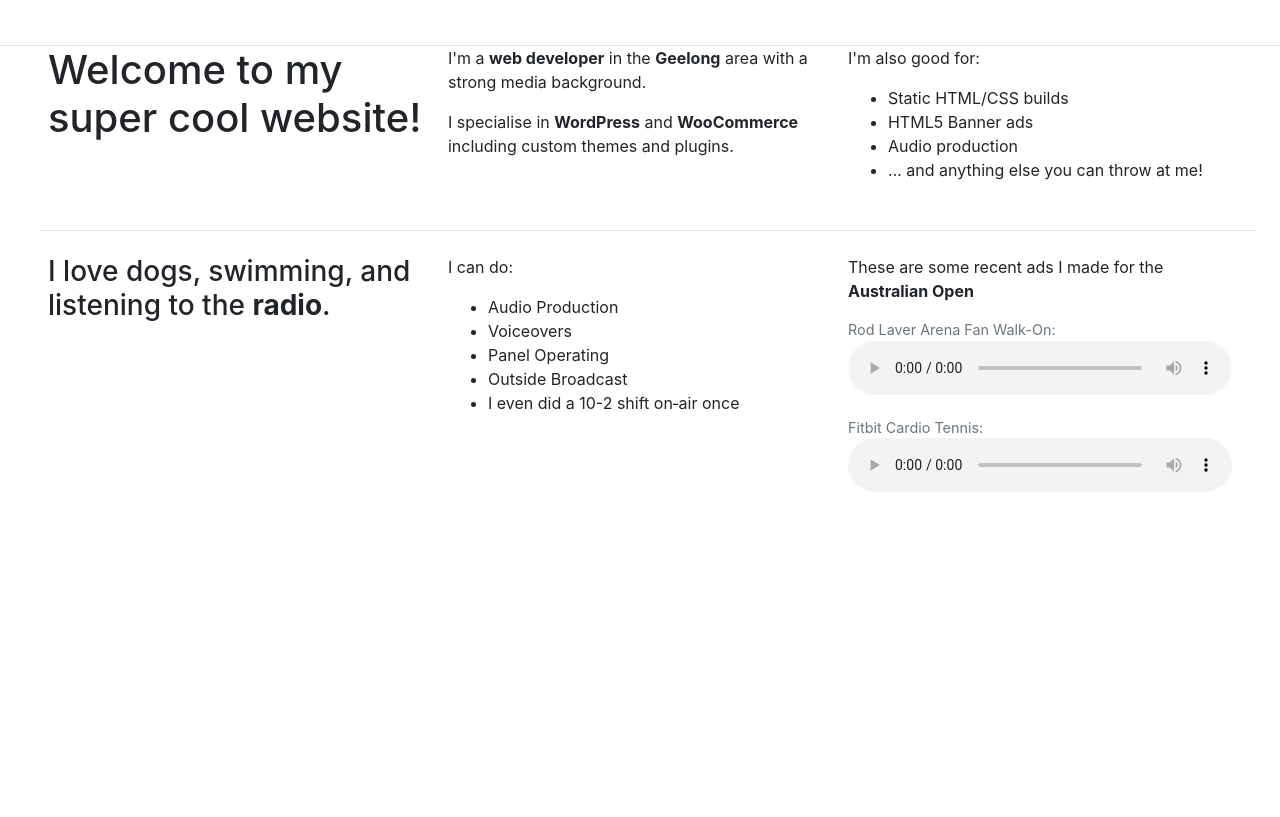
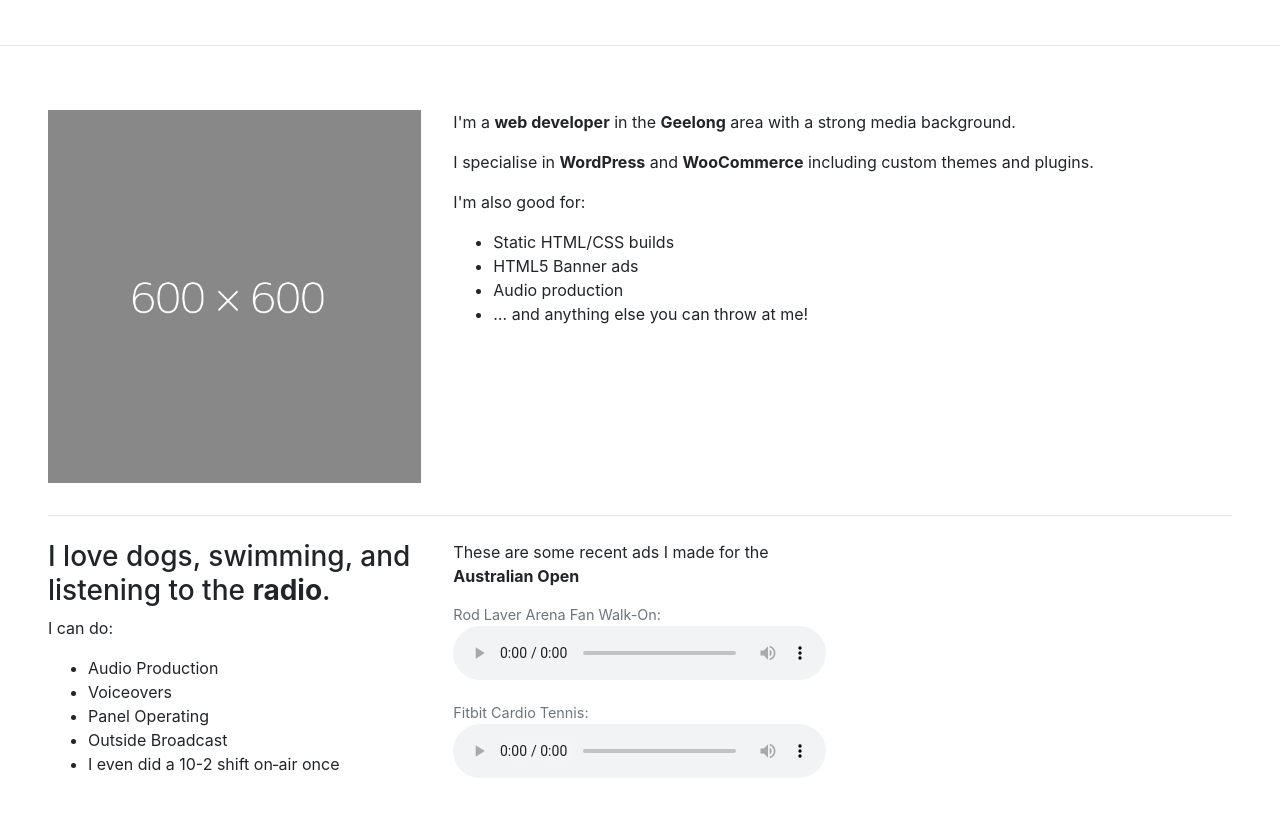
Before and after one commit to mattdinthehouse/https-mattdwyer.cool, a website: page public/index.html in a window 1280 px wide. Shown: the part 103-920 px from the top of the page. Before the commit the page ends 800 px from the top, so only its background shows below. Drawn offline with Linux system fonts and the light colour scheme; a web font is replaced by a local one.

Commit message:
Rejig the layout of the web and radio sections

```diff
--- a/public/index.html
+++ b/public/index.html
@@ -20,24 +20,20 @@
 		</nav>
 	</header>
 
-	<main id="site-content" class="site-content pt-0">
+	<main id="site-content" class="site-content mt-3">
 		<div class="row">
-			<div class="col-12 col-lg-4 pb-3">
-				<p class="h1">
-					Welcome to my super&nbsp;cool website!
-				</p>
+			<div class="col-12 col-sm-5 col-md-6 col-lg-4 pb-3">
+				<img src="/photos/placeholder.png" width="600" height="600" class="img-fluid"/>
 			</div>
 
-			<div class="col-12 col-md-6 col-lg-4">
+			<div class="col-12 col-sm-7 col-md-6 col-lg-8">
 				<p>
 					I'm a <strong>web developer</strong> in the <strong>Geelong</strong> area with a strong media&nbsp;background.
 				</p>
 				<p>
 					I specialise in <strong>WordPress</strong> and <strong>WooCommerce</strong> including custom themes and&nbsp;plugins.
 				</p>
-			</div>
 
-			<div class="col-12 col-md-6 col-lg-4 pb-3">
 				<p>
 					I'm also good for:
 				</p>
@@ -49,16 +45,16 @@
 					<li>&hellip; and anything else you can throw at&nbsp;me!</li>
 				</ul>
 			</div>
+		</div>
 
-			<hr class="col-12 mt-3 mb-4"/>
+		<hr class="mt-3 mb-4"/>
 
-			<div class="col-12 col-md-6 col-lg-4 pb-3">
+		<div class="row">
+			<div class="col-12 col-md-6 col-lg-4">
 				<p class="h3">
 					I love dogs, swimming, and listening to the&nbsp;<strong>radio</strong>.
 				</p>
-			</div>
 
-			<div class="col-12 col-md-6 col-lg-4">
 				<p>
 					I can do:
 				</p>
--- a/sass/vendor/_bootstrap-vars.scss
+++ b/sass/vendor/_bootstrap-vars.scss
@@ -139,7 +139,7 @@ $container-max-widths: (
 // Set the number of columns and specify the width of the gutters.
 
 $grid-columns:                12;
-$grid-gutter-width:           1rem;
+$grid-gutter-width:           2rem;
 
 // Components
 //
```
Also changed, not shown: public/photos/placeholder.png (added), public/styles.css.
